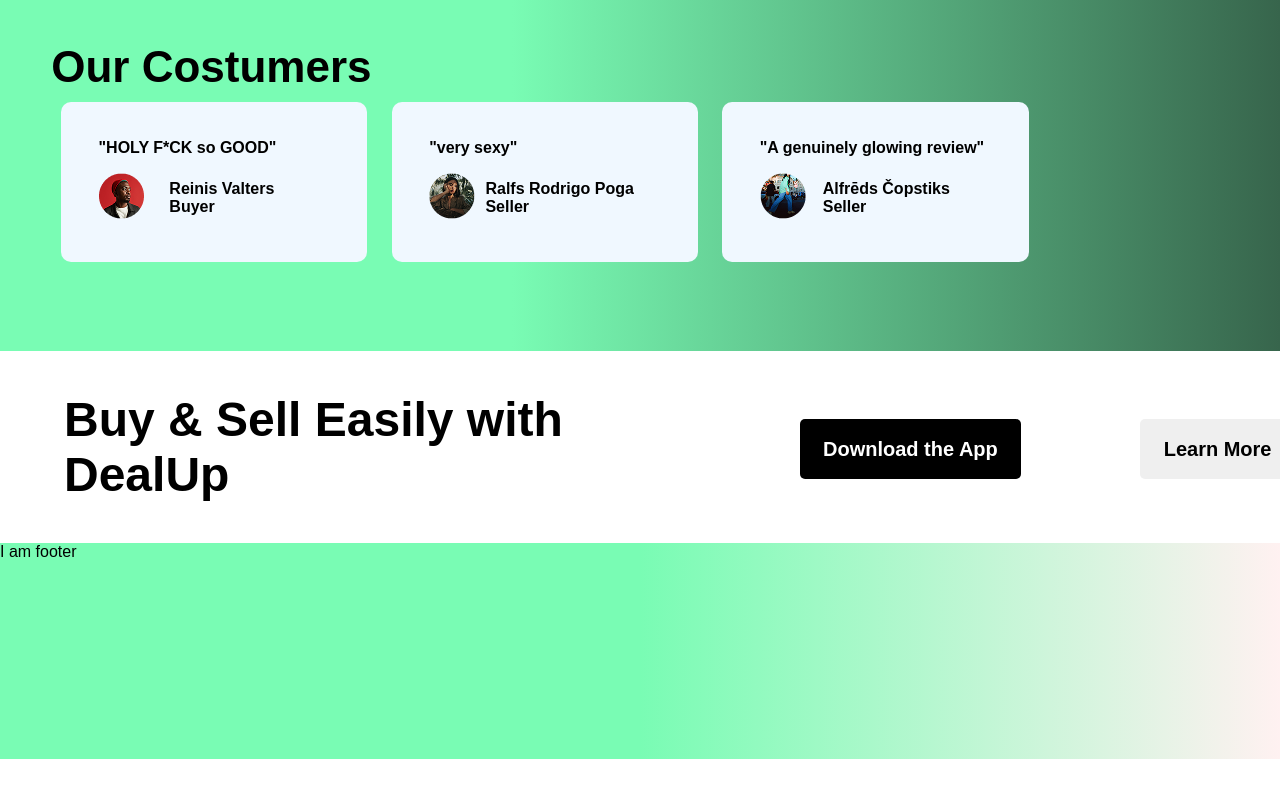
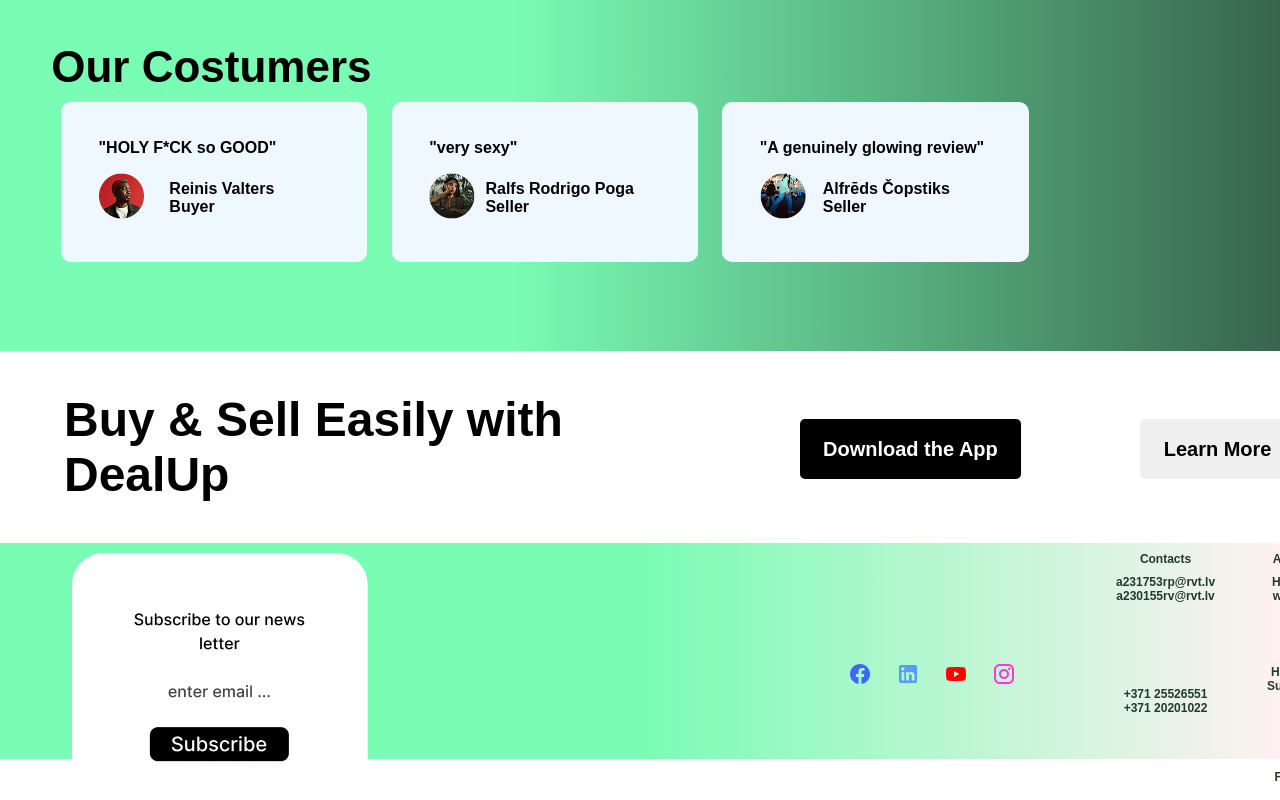
Before and after one commit to 23DP3RPoga/DealUpWebPage, a plain HTML site: page index.html in a window 1280 px wide. Shown: the part 3230-4030 px from the top of the page. Before the commit the page ends 3989 px from the top, so only its background shows below. Drawn offline with Linux system fonts and the light colour scheme; a web font is replaced by a local one.

Commit message:
unfinished footer

```diff
--- a/index.html
+++ b/index.html
@@ -188,7 +188,29 @@
 
         <div id="footer">
             <footer>
-              I am footer
+              <table>
+                <tr>
+                  <th rowspan="4" id="img45"><img src="src/image/Group 45.png"></th>
+                  <th rowspan="4" id="img60"><img src="src/image/Group 60.png"></th>
+                  <th><p><b>Contacts</b></p></th>
+                  <th><p><b>About</b></p></th>
+                  <th><p><b>Legal & Business</b></p></th>
+                </tr>
+                <tr>
+                  <th><p>a231753rp@rvt.lv <br>a230155rv@rvt.lv</p></th>
+                  <th><p>How it works</p></th>
+                  <th><p>Terms & Conditions</p></th>
+                </tr>
+                <tr>
+                  <th rowspan="2"><p>+371 25526551 <br>+371 20201022</p></th>
+                  <th><p>Help & Support</p></th>
+                  <th><p>Privacy Policy</p></th>
+                </tr>
+                <tr>
+                  <th><p>FAQs</p></th>
+                  <th><p>Advertising & Promotions</p></th>
+                </tr>
+              </table>
             </footer>
         </div>  <!-- Footer Section end  -->
 
--- a/src/main.css
+++ b/src/main.css
@@ -406,11 +406,40 @@ div#text {
   height: 27vh;
   grid-row: 8;
   background-image: linear-gradient(to right,#79FCB4 50%,#FFF1F1 100%);
+
+  table {
+
+    font-size: 12px;
+    display: flex;
+
+    tr {
+      padding: 50%;
+    }
+    th {
+      text-align: center;
+
+    }
+    #img45 {
+      padding-top: 8px;
+      padding-left: 70px;
+      padding-right: 400px;
+    }
+    #img60 {
+      padding-top: 8px;
+      padding-left: 70px;
+      padding-right: 40px;
+    }
+    p {
+      color: #203b2c;
+      margin-left: 50px;
+    }
+  }
 }
 
 #b1{
   padding-top: 8.5vh;
   padding-left: 20vh;
+
 }
 #b2{
   padding-top: 8.5vh;
```
Also changed, not shown: src/image/Group 45.png (added), src/image/Group 49.png (added), src/image/Group 60.png (added).
